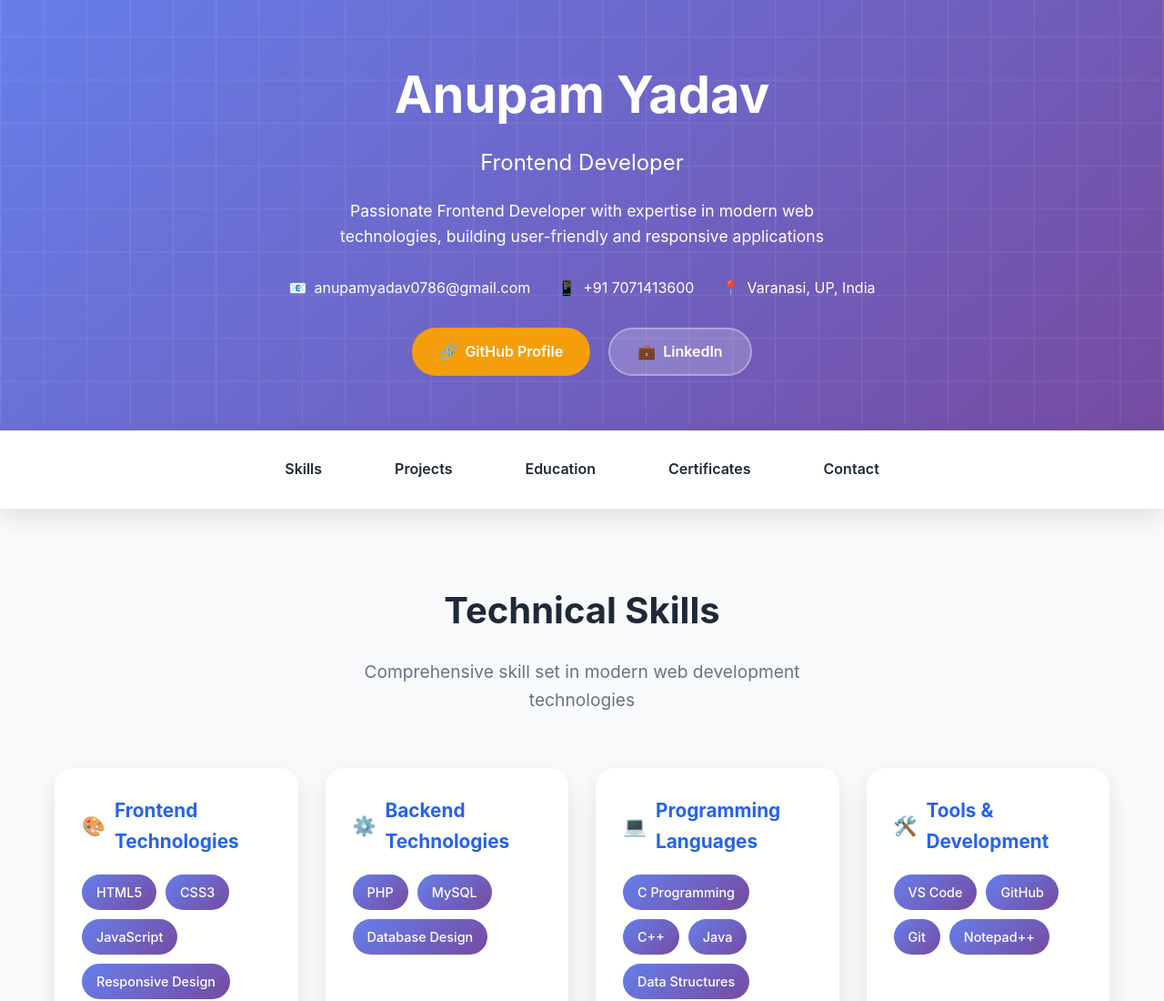
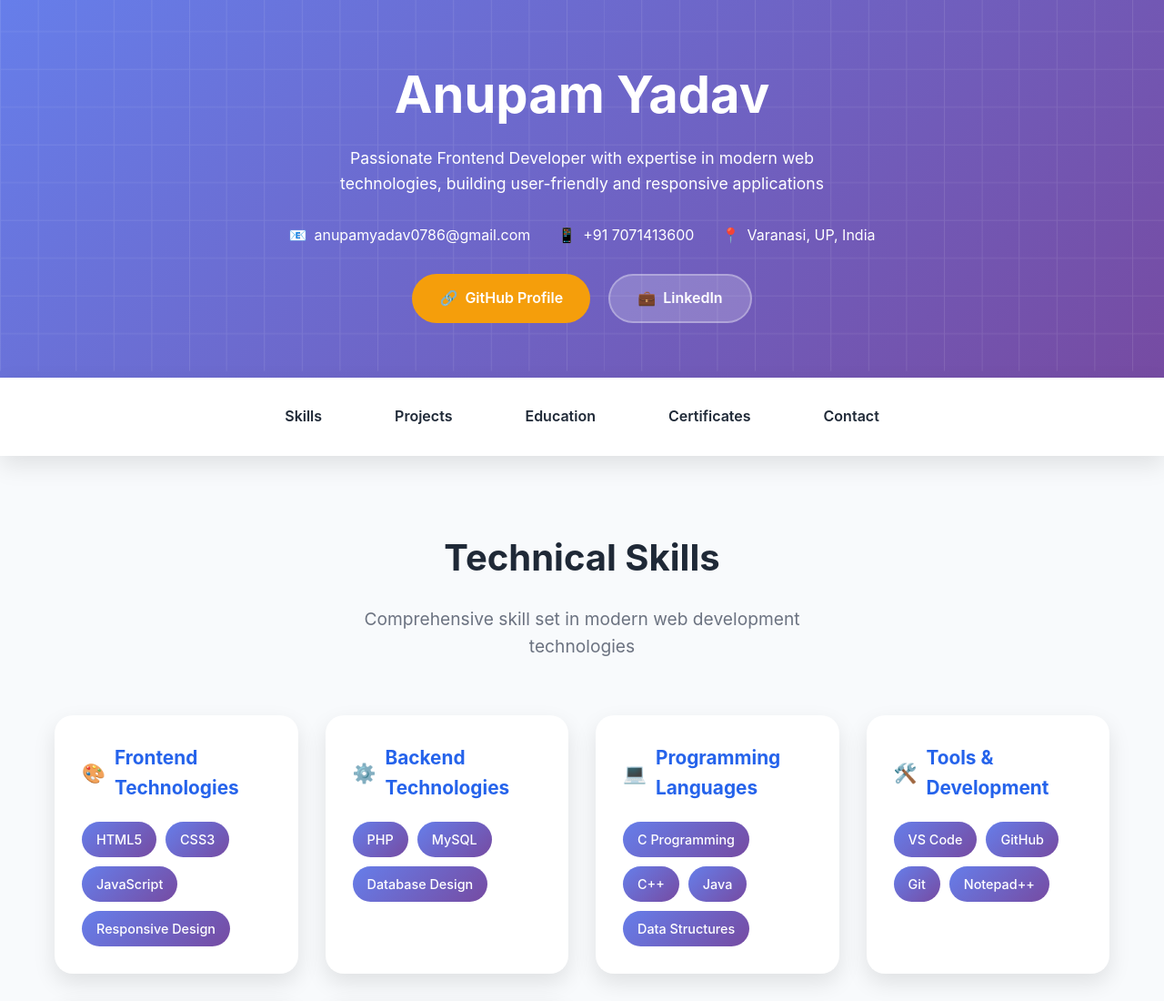
Before and after one commit to SoloAnupam/myportfolio, a plain HTML site: page index.html in a window 1280 px wide. Shown: the top 1100 px of the page at 91% size. Drawn offline with Linux system fonts and the light colour scheme.

Commit message:
Update index.html

```diff
--- a/index.html
+++ b/index.html
@@ -545,7 +545,7 @@
         <div class="container">
             <div class="hero-content">
                 <h1>Anupam Yadav</h1>
-                <p class="hero-subtitle">Frontend Developer</p>
+<!--                 <p class="hero-subtitle">Frontend Developer</p> -->
                 <p class="hero-description">Passionate Frontend Developer with expertise in modern web technologies, building user-friendly and responsive applications</p>
 
                 <div class="contact-info">
```
